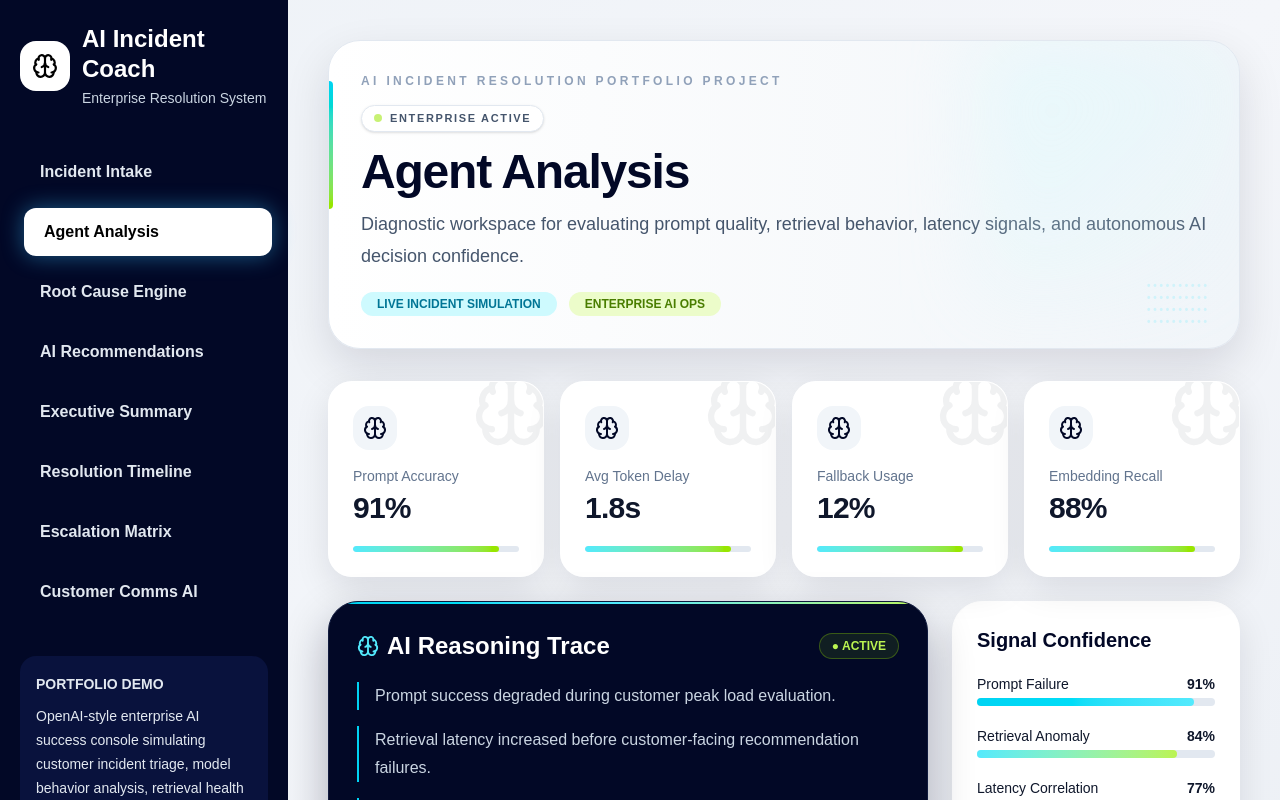
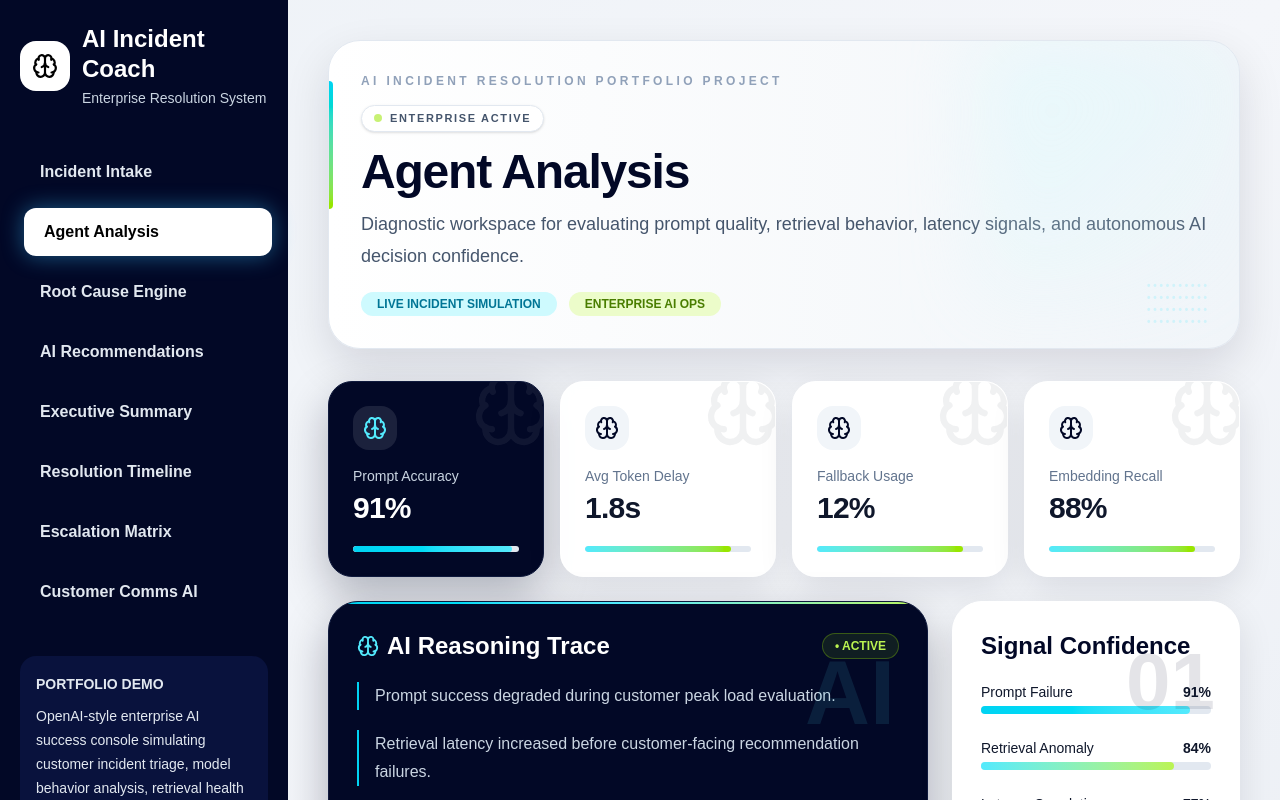
Before and after one commit to jtorres507-rgb/cf-ai-incident-coach-v2, a React (Vite) app: page / in a window 1280 px wide. Both pictures are taken after a click on the button "Agent Analysis". Shown: the top 800 px of the page. Built offline with nearby package versions, Linux system fonts and the light colour scheme.

Commit message:
V14.1 updates

```diff
--- a/src/App.jsx
+++ b/src/App.jsx
@@ -354,30 +354,32 @@ function AgentAnalysis() {
       />
 
       <div className="grid grid-cols-4 gap-4 mb-6">
-        {agentHealth.map((item) => (
+      {agentHealth.map((item, i) => (
       <CommandCard
         key={item.metric}
         icon={<Brain />}
         title={item.metric}
         value={item.score}
+        dark={i === 0}
       />
       ))}
     </div>
 
       <div className="grid grid-cols-3 gap-6 mb-6">
 
-        <div className="col-span-2 bg-[#020826] text-white rounded-[30px] p-7 shadow-[0_18px_45px_rgba(2,8,32,0.30)] border border-[#101a3d] relative overflow-hidden">
+  <div className="col-span-2 relative bg-[#020826] text-white rounded-[30px] p-7 shadow-[0_18px_45px_rgba(2,8,32,0.30)] border border-[#101a3d] overflow-hidden">
     <div className="absolute top-0 left-0 w-full h-[2px] bg-gradient-to-r from-cyan-400 via-cyan-300 to-lime-300"></div>
+    <div className="absolute right-8 top-6 opacity-10 text-cyan-300 text-[90px] font-black">AI</div>
 
     <div className="flex items-center mb-5">
       <Brain className="text-cyan-300" size={22} />
-            <h3 className="font-black text-2xl ml-2">AI Reasoning Trace</h3>
+      <h3 className="font-bold text-2xl ml-2">AI Reasoning Trace</h3>
       <span className="ml-auto px-3 py-1 rounded-full bg-lime-400/10 border border-lime-400/30 text-lime-300 text-xs font-bold">
-              ● ACTIVE
+        • ACTIVE
       </span>
     </div>
 
-          <div className="space-y-4 text-slate-300 leading-7">
+    <div className="space-y-5 text-slate-300 leading-7">
       <div className="border-l-2 border-cyan-400 pl-4">
         Prompt success degraded during customer peak load evaluation.
       </div>
@@ -393,10 +395,13 @@ function AgentAnalysis() {
     </div>
   </div>
 
-        <div className="bg-white rounded-[30px] p-6 shadow-[0_12px_35px_rgba(2,8,32,0.10)] border border-white">
-          <h3 className="font-black text-xl mb-5 text-[#020826]">Signal Confidence</h3>
+  <div className="relative bg-white rounded-[30px] p-7 shadow-[0_12px_35px_rgba(2,8,32,0.10)] border border-white overflow-hidden">
+    <div className="absolute right-6 top-5 opacity-10 text-[#020826] text-[80px] font-black">01</div>
 
-          <div className="space-y-5">
+    <h3 className="font-black text-2xl text-[#020826] mb-5">Signal Confidence</h3>
+
+    <div className="space-y-6">
+
       <div>
         <div className="flex justify-between text-sm mb-1">
           <span>Prompt Failure</span>
@@ -426,6 +431,7 @@ function AgentAnalysis() {
           <div className="h-2 rounded-full bg-gradient-to-r from-lime-300 to-lime-400 w-[77%]"></div>
         </div>
       </div>
+
     </div>
   </div>
 
```
Lines whose indentation alone changed are shown as unchanged.
